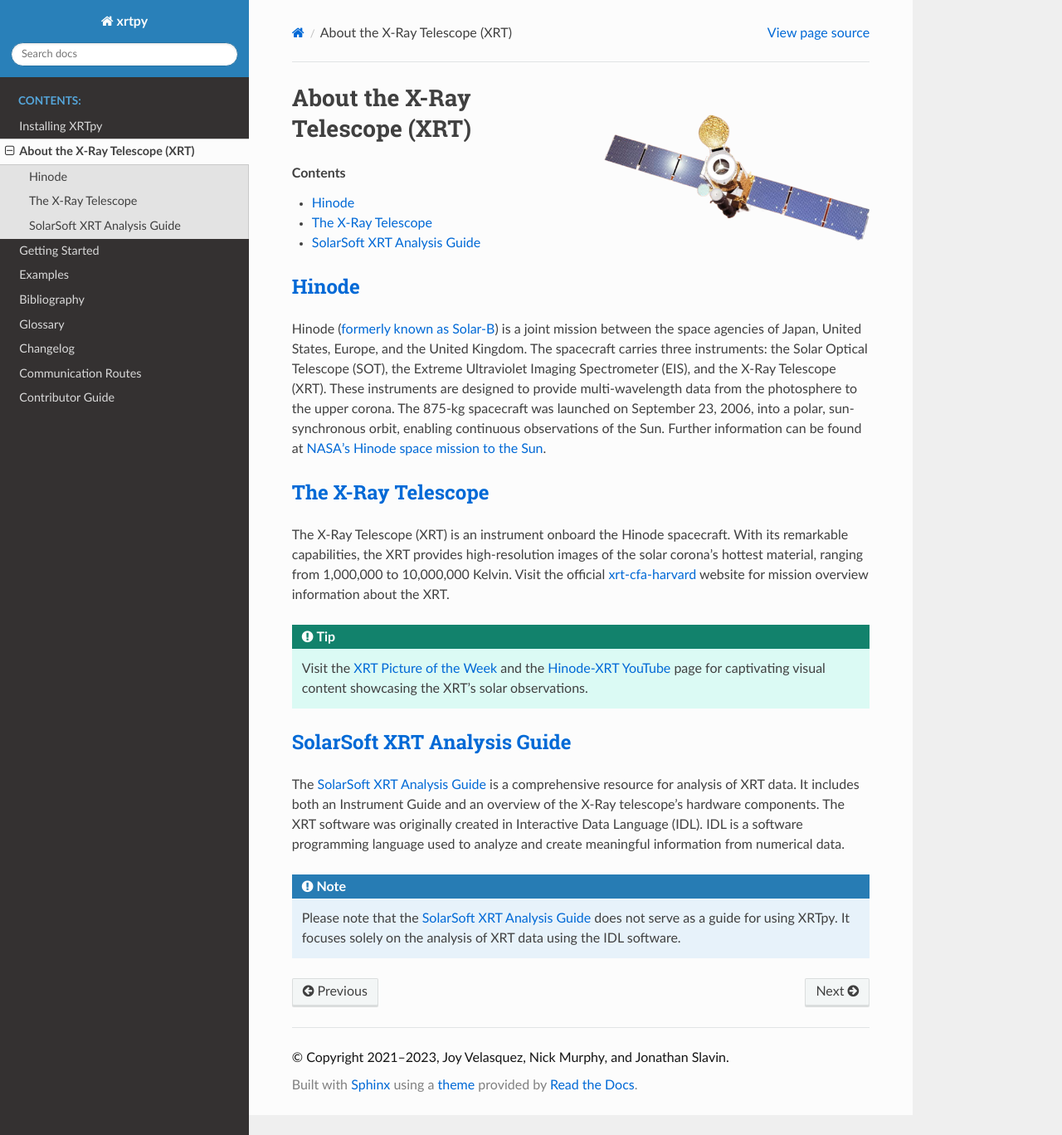
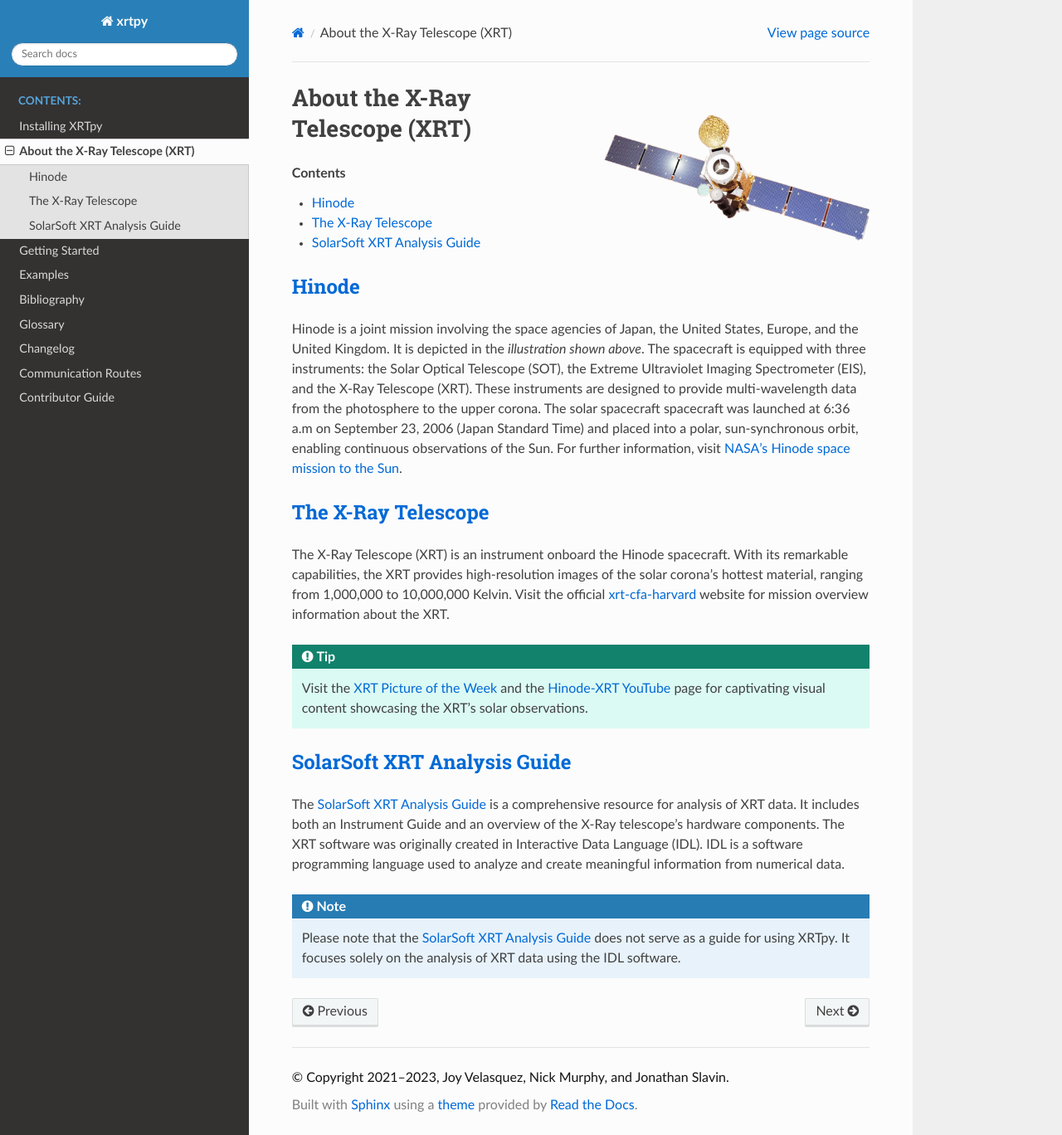
Before and after one commit to HinodeXRT/xrtpy, a Sphinx documentation site: the page built from docs/about_xrt.rst, in a window 1280 px wide and 1368 px high. Shown: the whole window at 83% size. Built offline with Sphinx 7.4.7 and the Read the Docs theme 2.0.0, drawn with Linux system fonts in a browser that asks for light colours; pages that are not in the unit, such as notebooks, are missing from menus.

Commit message:
Updating site-text information  (#195)
* Updating info about Hionde

* Updated Hinode infomation section

* Grammer error

```diff
--- a/docs/about_xrt.rst
+++ b/docs/about_xrt.rst
@@ -13,12 +13,14 @@
 .. contents:: Contents
    :local:
 
+
 Hinode
 ======
-Hinode (`formerly known as Solar-B`_) is a joint mission between the space agencies of Japan, United States, Europe, and the United Kingdom.
-The spacecraft carries three instruments: the Solar Optical Telescope (SOT), the Extreme Ultraviolet Imaging Spectrometer (EIS), and the X-Ray Telescope (XRT). These
-instruments are designed to provide multi-wavelength data from the photosphere to the upper corona. The 875-kg spacecraft was launched on September 23, 2006, into a polar,
-sun-synchronous orbit, enabling continuous observations of the Sun. Further information can be found at `NASA's Hinode space mission to the Sun`_.
+Hinode is a joint mission involving the space agencies of Japan, the United States, Europe,  and the United Kingdom. It is depicted in the *illustration shown above*.
+The spacecraft is equipped with three instruments: the Solar Optical Telescope (SOT), the Extreme Ultraviolet Imaging Spectrometer (EIS), and the X-Ray Telescope (XRT).
+These instruments are designed to provide multi-wavelength data from the  photosphere to the upper corona. The solar spacecraft spacecraft was launched at 6:36 a.m on
+September 23, 2006 (Japan Standard Time) and placed into a polar,  sun-synchronous orbit, enabling continuous observations of the Sun. For further information, visit `NASA's Hinode space mission to the Sun`_.
+
 
 
 The X-Ray Telescope
@@ -43,7 +45,6 @@
    It focuses solely on the analysis of XRT data using the IDL software.
 
 
-.. _formerly known as Solar-B: https://www.esa.int/Science_Exploration/Space_Science/Solar-B_renamed_Hinode_after_launch#:~:text=Solar%2DB%2C%20JAXA's%20mission%20to,'sunrise'%2C%20after%20launch.
 .. _NASA's Hinode space mission to the Sun: https://www.nasa.gov/mission_pages/hinode/mission.html
 .. _Interactive Data Language: https://www.l3harrisgeospatial.com/Software-Technology/IDL
 
```
